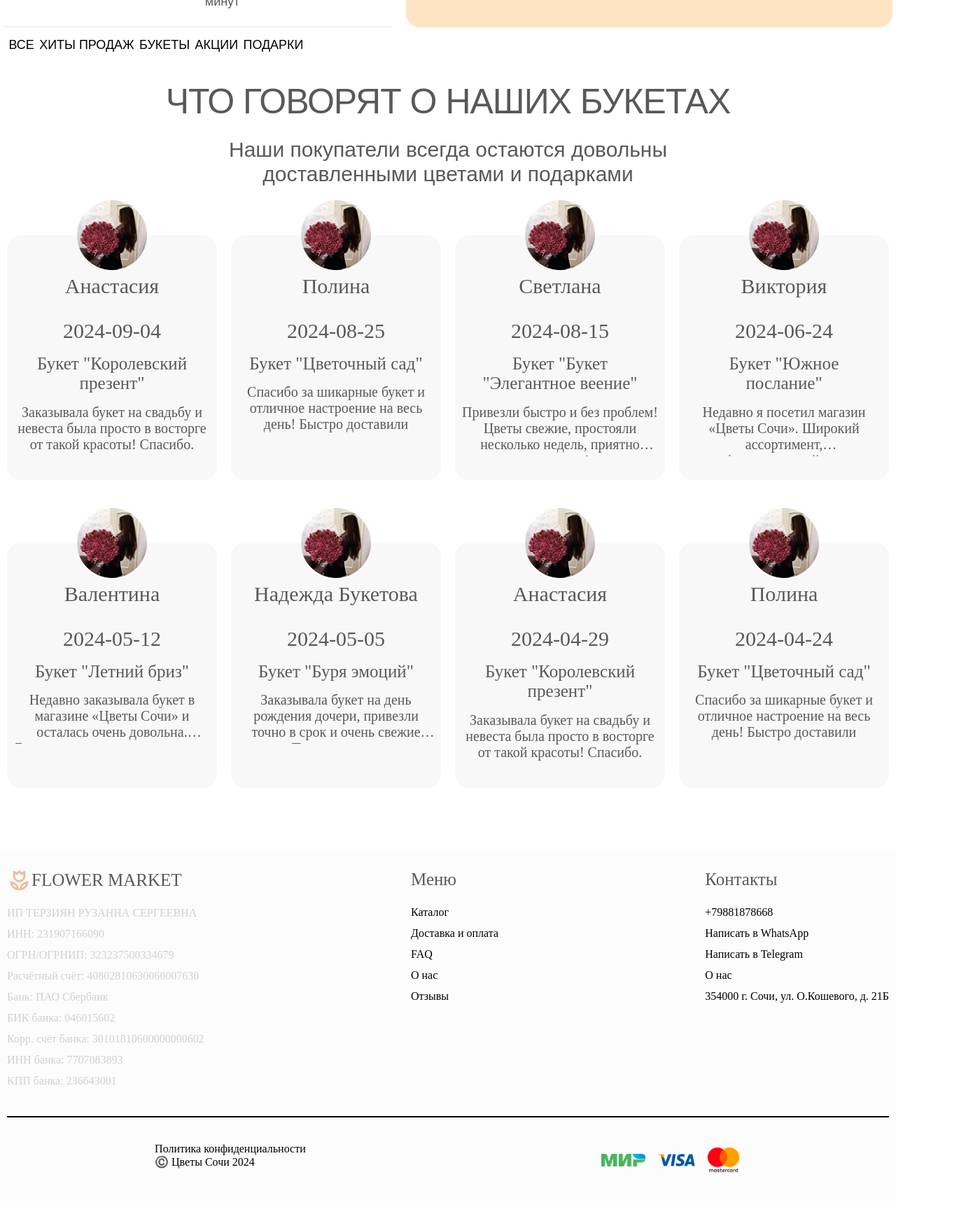
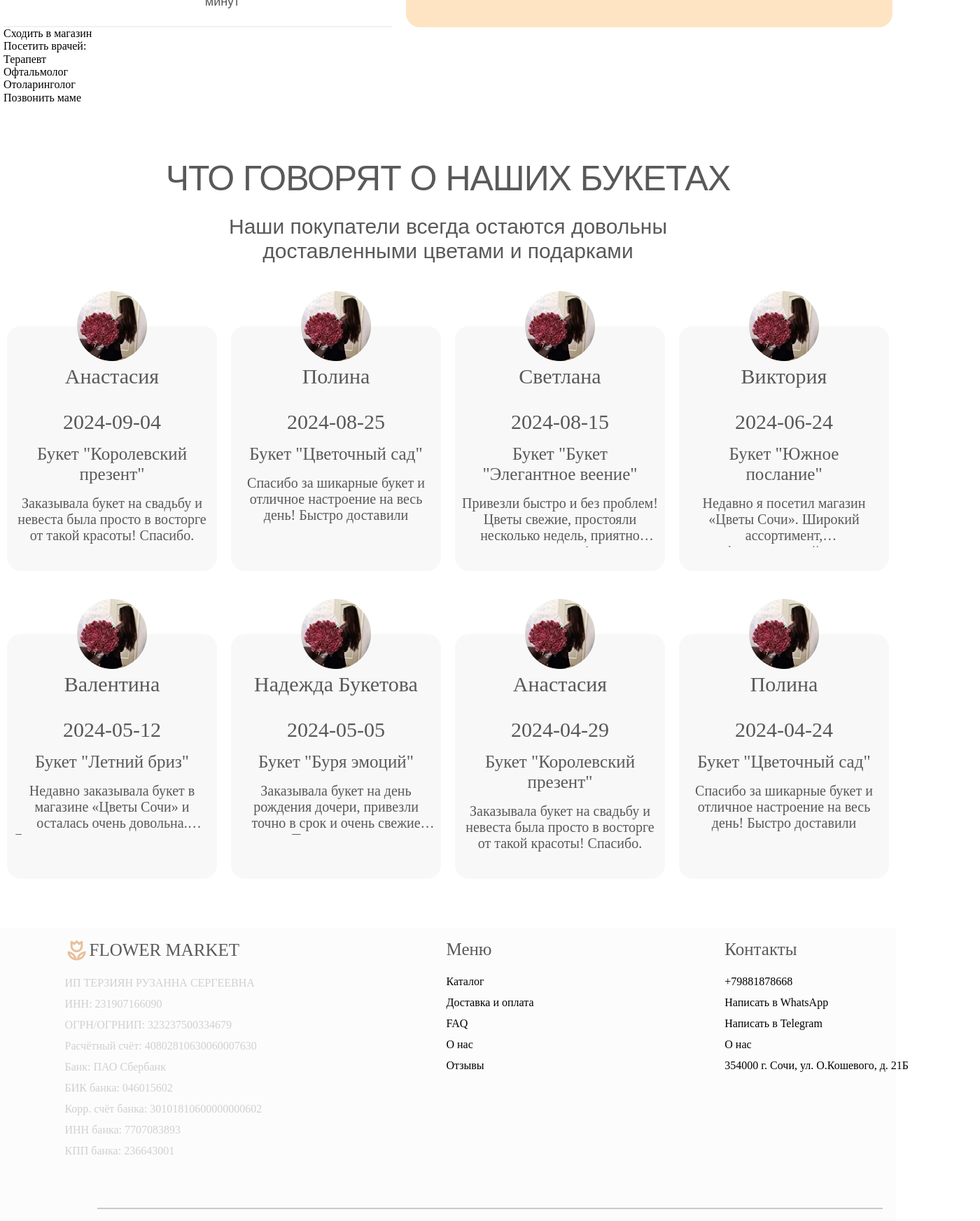
Before and after one commit to IshkhanB/nux-my-project, a Nuxt app: page /gifts in a window 1280 px wide. Shown: the part 3240-4985 px from the top of the page at 70% size, 1400 px wide, since content can reach past the window. Built offline with nearby package versions, Linux system fonts and the light colour scheme.

Commit message:
правка

```diff
--- a/components/CustomerReviews.vue
+++ b/components/CustomerReviews.vue
@@ -25,6 +25,7 @@ defineProps(['reviews'])
 .customer_div{
   margin: 0 auto;
   padding: 5px;
+  margin-top: 50px;
 }
 .customer_h1{
   margin: 20px auto ;
--- a/components/DeliveryMap.vue
+++ b/components/DeliveryMap.vue
@@ -1,4 +1,5 @@
 <template>
+  <div class="anchor"  id="delivery" style="transform: translateY(-60px);"></div>
   <div class="deliveri_all">
     <div>
     <table>
--- a/components/FeedbackCard.vue
+++ b/components/FeedbackCard.vue
@@ -18,6 +18,7 @@ defineProps(['review'])
 .feedback_card{
   position: relative;
   margin: 0 auto;
+  margin-top: 20px;
   padding: 5px;
   width: 300px;
   height: 350px;
--- a/components/FooterCompon.vue
+++ b/components/FooterCompon.vue
@@ -1,7 +1,7 @@
 <template>
-  <div class="footer_fon">
+  <div class="footer_fon footer_grid">
     <div class="information">
-    <h1>FLOWER MARKET</h1>
+      <h1>FLOWER MARKET</h1>
       ИП ТЕРЗИЯН РУЗАННА СЕРГЕЕВНА
       <br>
       ИНН: 231907166090
@@ -49,22 +49,21 @@
       <div>
         <NuxtImg src="/icon/mir_visa.svg"/>
       </div>
-    </div>
-    <div class="footer_connection">
-
+      <div>
+      <p>Rазработано Мной</p>
+      </div>
     </div>
   </div>
 </template>
 
 <style scoped>
 .footer_fon{
-  display: flex;
+  grid-area: 1 / 1 / 2 / 2;
   margin: 30px auto;
-  padding: 10px;
   max-width: 1400px;
   height: 500px;
   background-color: #fcfcfc;
-  flex-wrap: wrap;
+  box-sizing: border-box;
 }
 .information{
   line-height: 30px;
@@ -80,6 +79,7 @@
   color: #595959;
 }
 .menu_footer{
+  grid-area: 1 / 2 / 2 / 3;
   margin: 0 auto;
 }
 .menu_footer>h1{
@@ -88,6 +88,7 @@
   color: #595959;
 }
 .footer_contacts>h1{
+  grid-area: 1 / 3 / 2 / 4;
   background-size: 35px;
   font-size: 25px;
   color: #595959;
@@ -99,15 +100,26 @@
 
 }
 .footer_footer{
+  grid-area: 3 / 1 / 4 / 4;
   margin: 0 auto;
   width: 1400px;
   display: flex;
   justify-content: space-around;
 }
+.footer_grid{
+display: grid;
+grid-template-columns: repeat(3, 1fr);
+grid-template-rows: 1fr 40px 80px;
+grid-column-gap: 0px;
+grid-row-gap: 0px;
+align-items: stretch;
+justify-items: center;
+}
 hr {
-  width: 100%;
-  margin: 23px 0;
-  border: 1px solid #000000;
+  grid-area: 2 / 1 / 3 / 4;
+  width: 80%;
+  margin-top: 20px;
+  border: 1px solid #c9c9c9;
   /* font-family: 'Cormorant', Arial, sans-serif; */
 }
 
--- a/components/HeaderComp.vue
+++ b/components/HeaderComp.vue
@@ -10,7 +10,7 @@
       </NuxtLink>
       <nav class="header_nav">
         <a class="heder_a" href="#catalog">Каталог</a>
-        <a class="heder_a" href="#">Доставка и оплата</a>
+        <a class="heder_a" href="#delivery">Доставка и оплата</a>
         <a class="heder_a" href="#">FAQ</a>
         <a class="heder_a" href="/about_us" @click.prevent="goToAnchor('#about_us')">О нас</a>
         <a class="heder_a" href="/reviews" @click.prevent="goToAnchor('#reviews')">Отзывы</a>
--- a/components/HowPay.vue
+++ b/components/HowPay.vue
@@ -40,7 +40,7 @@
   position: absolute;
   top: 0;
   right: 0;
-  width: 750px;
+  width: 700px;
   padding: 20px;
 }
 .gradient{
@@ -82,7 +82,7 @@
   width: 350px;
   position: absolute;
   bottom: 80px;
-  right: 374px;
+  right: 330px;
 }
 hr {
   width: 80%;
--- a/components/NewFile.vue
+++ b/components/NewFile.vue
@@ -1,176 +1,15 @@
 <template>
-  <div class="filter_fon">
-    <div class="menu_filter">
-      <NuxtLink  to="/">
-        <p class="filter_p">Все</p>
-      </NuxtLink>
-      <NuxtLink  to="/hits">
-        <p class="filter_p">хиты продаж</p>
-      </NuxtLink>
-      <NuxtLink to="/flowers">
-        <p class="filter_p">Букеты</p>
-      </NuxtLink>
-      <NuxtLink to="/stocks">
-        <p class="filter_p">Акции</p>
-      </NuxtLink>
-      <NuxtLink to="/gifts">
-        <p class="filter_p">Подарки</p>
-      </NuxtLink>
-    </div>
-  </div>
-  <!-- <div class="filter_fon">
-    <div class="menu_filter">
-      <NuxtLink  to="/" class="filter_all" :class="route.path=='/'?'filter_ton':''">
-        <NuxtImg src="icon/Group_949_3.svg"></NuxtImg>
-        <p class="filter_p">Все</p>
-      </NuxtLink>
-      <NuxtLink  to="/hits" class="filter_bestsellers" :class="route.path=='/hits'?'filter_ton':''">
-        <NuxtImg src="icon/bi_fire_4.svg" ></NuxtImg>
-        <p class="filter_p">хиты продаж</p>
-      </NuxtLink>
-      <NuxtLink to="/flowers" class="filter_bouquets" :class="route.path=='/flowers'?'filter_ton':''">
-        <NuxtImg src="icon/Group_974.svg" ></NuxtImg>
-        <p class="filter_p">Букеты</p>
-      </NuxtLink>
-      <NuxtLink to="/stocks" class="filter_stock" >
-        <NuxtImg src="icon/solar_sale-bold_2.svg" ></NuxtImg>
-        <p class="filter_p">Акции</p>
-      </NuxtLink>
-      <NuxtLink to="/gifts" class="filter_present">
-        <NuxtImg src="icon/ic_baseline-cake_2.svg" ></NuxtImg>
-        <p class="filter_p">Подарки</p>
-      </NuxtLink>
-    </div>
-  </div> -->
+<ul>
+  <li>Сходить в магазин</li>
+  <li>
+    Посетить врачей:
+    <ol>
+      <li>Терапевт</li>
+      <li>Офтальмолог</li>
+      <li>Отоларинголог</li>
+    </ol>
+  </li>
+  <li>Позвонить маме</li>
+</ul>
+
 </template>
-<script setup lang="ts">
-  // const route = useRoute()
-  // const sss = ref(false)
-
-  // onMounted(()=>{
-  //   if(!sss.value){
-  //     sss.value = true
-  //     console.log(sss.value)
-  //   }
-  // })
-  // console.log(click)
-</script>
-<style scoped lang="scss">
-.filter_fon{
-  /* position: relative; */
-  margin: 15px auto;
-  max-width: 1400px;
-  &:hover {
-    background-color: #595959;
-    // filter: blur(5px);
-  }
-}
-.menu_filter{
-  display: flex;
-  margin-right: auto;
-  /* padding: 5px; */
-  flex-direction: row;
-  justify-content: flex-start;
-  align-items: center;
-  /* gap: 20px; */
-  max-width: 700px;
-}
-.filter_all{
-  display: flex;
-  margin: 0 auto;
-  padding: 0 10px 0 10px;
-  /* width: 100%; */
-  height: 60px;
-  background-color: #f6f6f6;
-  color: #595959;
-  align-items: center;
-  justify-content: center;
-  border-radius: 10px;
-}
-.filter_p{
-  display: flex;
-  justify-content: space-between;
-  padding-left: 5px;
-  text-transform: uppercase;
-  font-size: 12px;
-  font-family: Arial, sans-serif;
-  /* line-height: 1.55; */
-  zoom: 1.495;
-  font-weight: 400;
-  white-space: nowrap;
-  /* position: absolute; */
-}
-.filter_bestsellers{
-  /* position: relative; */
-  margin: 0 auto;
-  padding: 0 10px 0 10px;
-  /* width: 100%; */
-  height: 60px;
-  display: flex;
-  background-color: #f6f6f6;
-  color: #595959;
-  align-items: center;
-  justify-content: center;
-  border-radius: 10px;
-}
-//!=========================
-.filter_bestsellers:hover{
-  background-color: #595959 !important;
-  color: #ffffff !important;
-}
-.filter_bouquets{
-  display: flex;
-  margin: 0 auto;
-  padding: 0 10px 0 10px;
-  /* width: 100%; */
-  height: 60px;
-  background-color: #f6f6f6;
-  color: #595959;
-  align-items: center;
-  justify-content: center;
-  border-radius: 10px;
-}
-//!=========================
-.filter_bouquets:hover{
-  background-color: #595959 !important;
-  color: #ffffff !important;
-}
-.filter_stock{
-  display: flex;
-  margin: 0 auto;
-  padding: 0 10px 0 10px;
-  /* width: 100%; */
-  height: 60px;
-  background-color: #f6f6f6;
-  color: #595959;
-  align-items: center;
-  justify-content: center;
-  border-radius: 10px;
-}
-//!=========================
-.filter_stock:hover{
-  background-color: #595959 !important;
-  color: #ffffff !important;
-}
-.filter_present{
-  display: flex;
-  margin: 0 auto;
-  padding: 0 10px 0 10px;
-  /* width: 100%; */
-  height: 60px;
-  background-color: #f6f6f6;
-  color: #595959;
-  align-items: center;
-  justify-content: center;
-  border-radius: 10px;
-}
-//!=========================
-.filter_present:hover{
-  background-color: #595959 !important;
-  color: #ffffff !important;
-}
-.filter_ton{
-  background-color: #595959 !important;
-  color: #ffffff !important;
-}
-</style>
```
